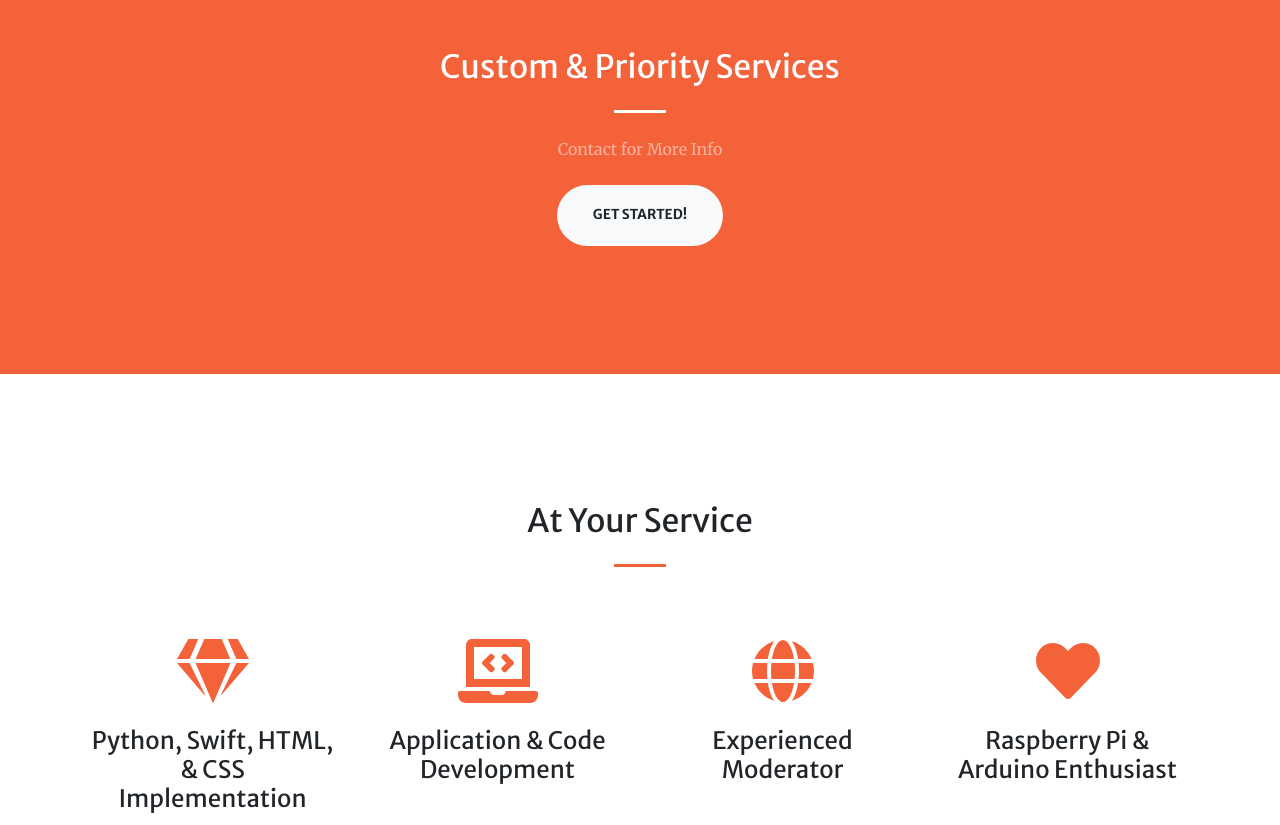
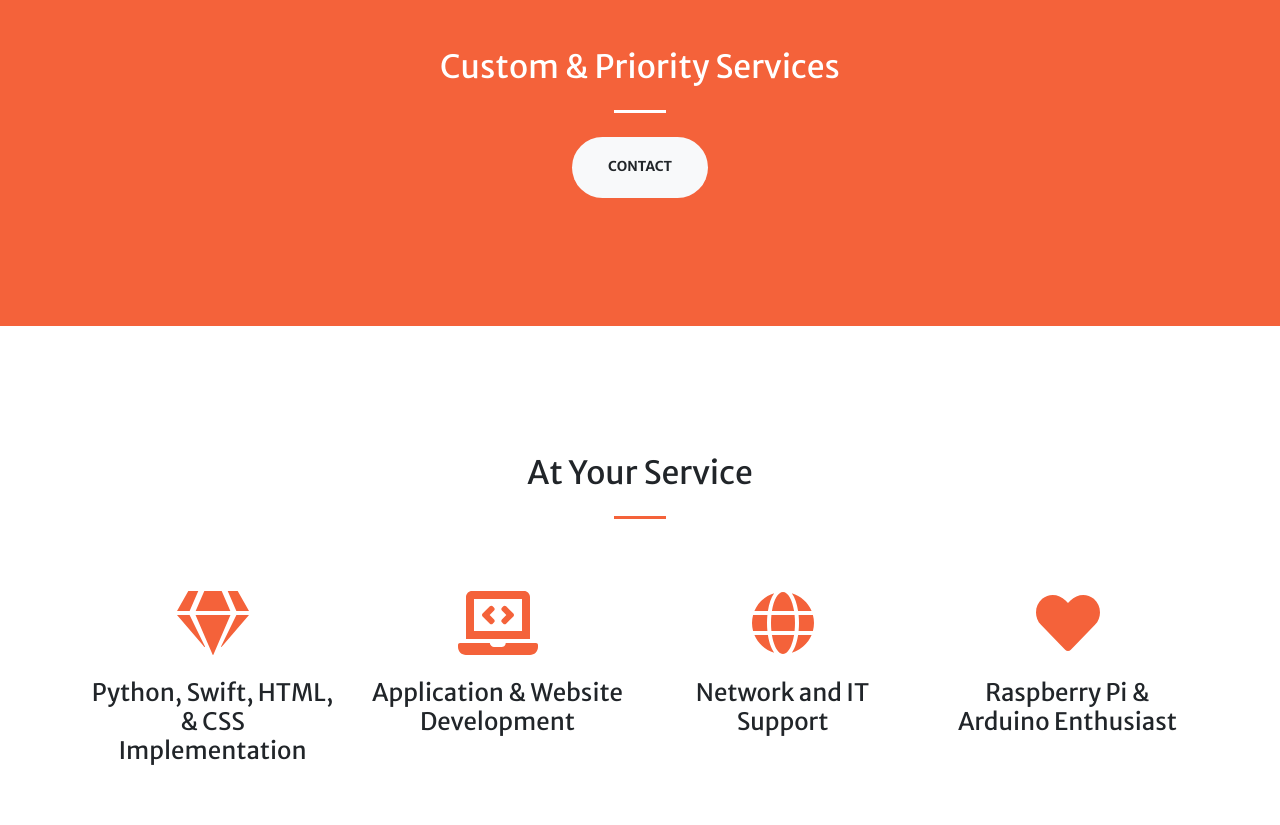
Before and after one commit to poodrew/Personal_Couscous, a plain HTML site: page index.html in a window 1280 px wide. Shown: the part 880-1705 px from the top of the page. Drawn offline with nearby package versions, Linux system fonts and the light colour scheme.

Commit message:
Update index.html

```diff
--- a/index.html
+++ b/index.html
@@ -73,8 +73,8 @@
                     <div class="col-lg-8 text-center">
                         <h2 class="text-white mt-0">Custom & Priority Services</h2>
                         <hr class="divider light my-4" />
-                        <p class="text-white-50 mb-4">Contact for More Info </p>
-                        <a class="btn btn-light btn-xl js-scroll-trigger" href="#services">Get Started!</a>
+                        <p class="text-white-50 mb-4"> </p>
+                        <a class="btn btn-light btn-xl js-scroll-trigger" href="#services">Contact</a>
                     </div>
                 </div>
             </div>
@@ -95,14 +95,14 @@
                     <div class="col-lg-3 col-md-6 text-center">
                         <div class="mt-5">
                             <i class="fas fa-4x fa-laptop-code text-primary mb-4"></i>
-                            <h3 class="h4 mb-2">Application & Code Development</h3>
+                            <h3 class="h4 mb-2">Application & Website Development</h3>
                             <p class="text-muted mb-0"></p>
                         </div>
                     </div>
                     <div class="col-lg-3 col-md-6 text-center">
                         <div class="mt-5">
                             <i class="fas fa-4x fa-globe text-primary mb-4"></i>
-                            <h3 class="h4 mb-2">Experienced Moderator</h3>
+                            <h3 class="h4 mb-2">Network and IT Support</h3>
                             <p class="text-muted mb-0"></p>
                         </div>
                     </div>
```
